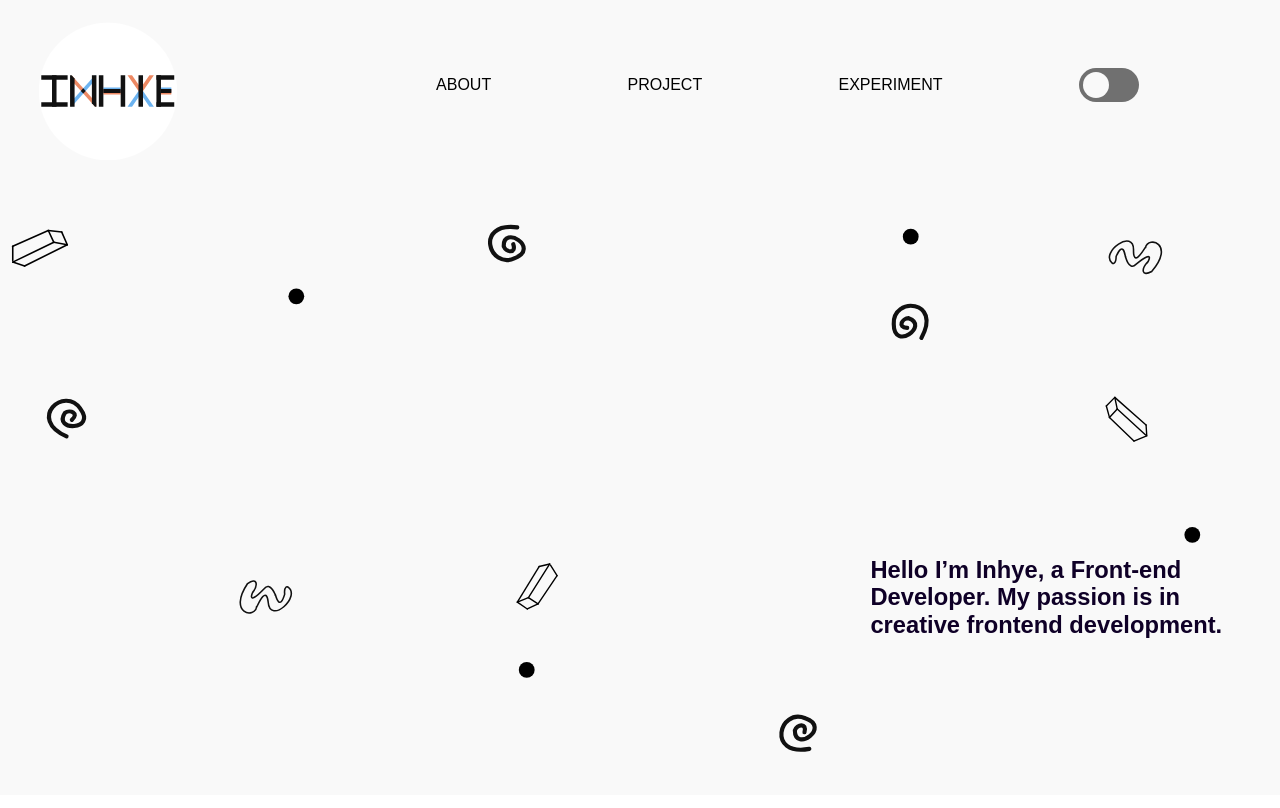
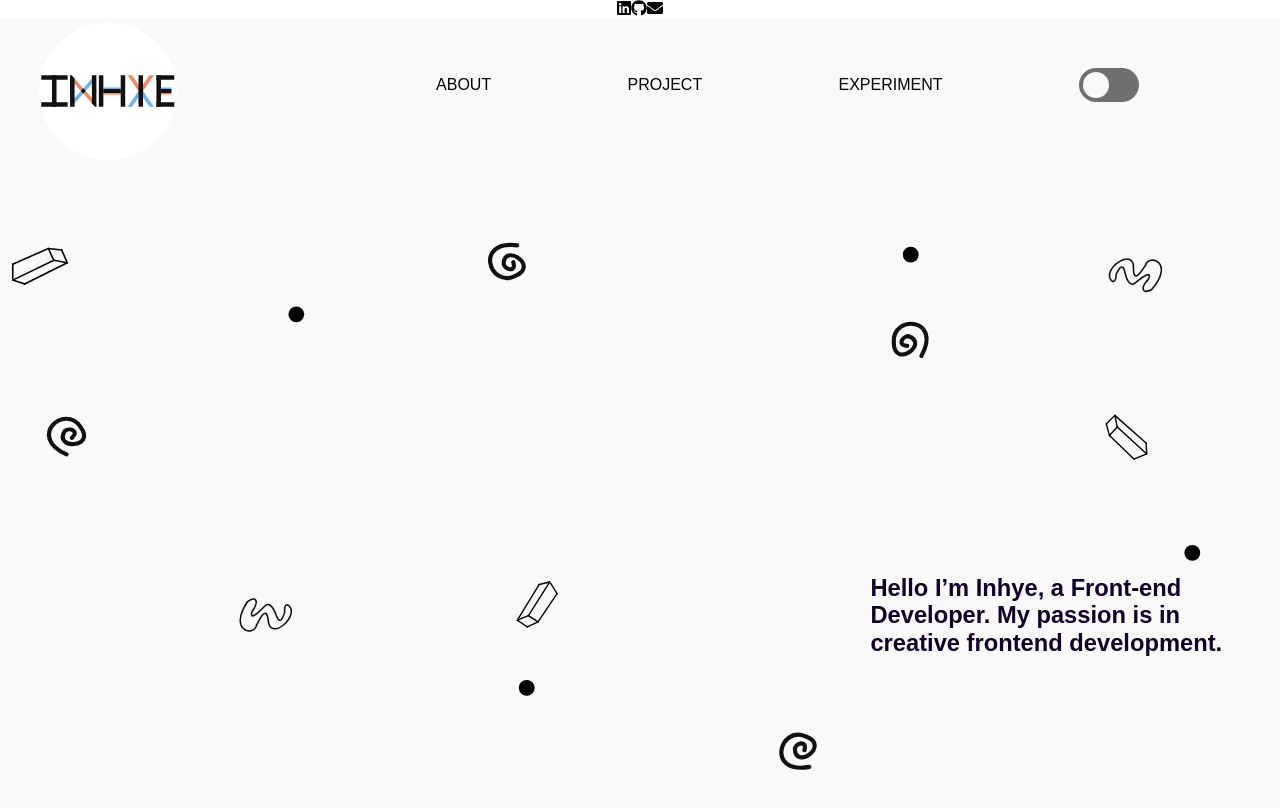
Before and after one commit to inhyechoi/inhyechoi-portfolio, a React (Create React App) app: page / in a window 1280 px wide. Shown: the top 808 px of the page. Built offline with nearby package versions, Linux system fonts and the light colour scheme.

Commit message:
added Social Media component, installed fontawesome dependencies

```diff
--- a/package.json
+++ b/package.json
@@ -10,6 +10,10 @@
     "private": true,
     "homepage": "https://inhyechoi.github.io",
     "dependencies": {
+        "@fortawesome/fontawesome-svg-core": "^1.2.31",
+        "@fortawesome/free-brands-svg-icons": "^5.15.0",
+        "@fortawesome/free-solid-svg-icons": "^5.15.0",
+        "@fortawesome/react-fontawesome": "^0.1.11",
         "eslint": "^6.8.0",
         "gh-pages": "^2.1.1",
         "gulp": "^4.0.2",
--- a/src/App.js
+++ b/src/App.js
@@ -1,6 +1,8 @@
 import React from 'react';
 import Header from './Components/Header/Header.js';
+import SocialMedia from './Components/SocialMedia/SocialMedia.js';
 import About from './Components/Home/About.js';
+
 // import Projects from './Components/Home/Projects.js';
 // import { Router } from 'react-router';
 // import ReactDOM from 'react-dom';
@@ -9,10 +11,12 @@
 import './Components/Home/About.scss';
 import './Components/LoginPage/Form.scss';
 import './Components/Header/Header.scss';
+import './Components/SocialMedia/SocialMedia.scss';
 import './Components/Menu.scss';
 import './Components/Home/Projects.scss';
 import './Components/LoginPage/LoginBox.scss';
 import './variables.scss';
+
 
 //for offset position
 
@@ -25,6 +29,7 @@
     return (
         <div className="App">
             <Header />
+            <SocialMedia />
             <div className="middle">
             </div>
             <About />
--- /dev/null
+++ b/src/Components/SocialMedia/SocialMedia.js
@@ -0,0 +1,24 @@
+import React from 'react';
+import { FontAwesomeIcon } from '@fortawesome/react-fontawesome';
+import { faLinkedin, faGithub } from '@fortawesome/free-brands-svg-icons';
+import { faEnvelope } from '@fortawesome/free-solid-svg-icons';
+import './SocialMedia.scss';
+
+const SocialMedia = () => {
+
+    return(
+        <div className="socialBar">
+            <a href='https://www.linkedin.com/in/inhyechoi/'>
+                <FontAwesomeIcon icon={faLinkedin} />
+            </a>
+            <a href='https://github.com/inhyechoi'>
+                <FontAwesomeIcon icon={faGithub} />
+            </a>
+            <a href="mailto:inhyechoi0404@gmail.com">
+                <FontAwesomeIcon icon={faEnvelope} />
+            </a>
+        </div>
+    );
+}
+
+export default SocialMedia
--- /dev/null
+++ b/src/Components/SocialMedia/SocialMedia.scss
@@ -0,0 +1,5 @@
+@import '../../variables.scss';
+
+.socialBar{
+    background-color: white;
+}
--- /dev/null
+++ b/src/Components/SocialMedia/index.js
@@ -0,0 +1,2 @@
+import SocialMedia from './SocialMedia';
+export default SocialMedia;
```
Also changed, not shown: 1 other file (tests, documents, lock files or other folders).
